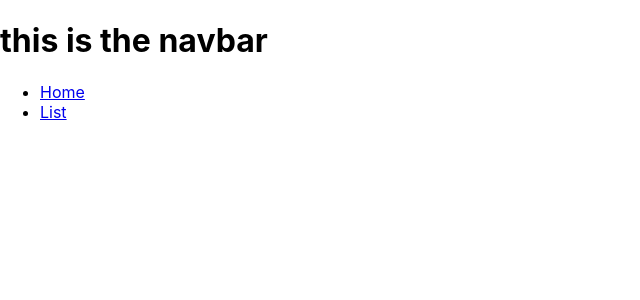
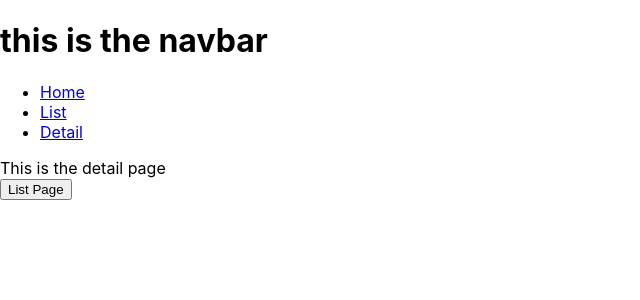
Before and after one commit to bpagador/react_spa_practice, a React (Create React App) app in the folder navigation-station/: page /detail in a window 1280 px wide. Shown: the top 300 px of the page, without its empty margins (0-640 px from the left). Built offline with nearby package versions, Linux system fonts and the light colour scheme.

Commit message:
added successful nav button in detail component

```diff
--- a/navigation-station/src/App.js
+++ b/navigation-station/src/App.js
@@ -8,7 +8,7 @@ import './App.css'
 import NavBar from './components/NavBar';
 import Home from './components/Home';
 import List from './components/List';
-// import Detail from './components/Detail';
+import Detail from './components/Detail';
 // import Bonus from './components/Bonus';
 
 
@@ -32,11 +32,11 @@ export default class App extends Component {
             path="/list"
             component={List}
             />
-            {/* <Route
+            <Route
             path="/detail"
             exact
             component={Detail} />
-            <Route
+            {/* <Route
             path="/bonus"
             exact
             component={Bonus}
--- a/navigation-station/src/components/Detail.js
+++ b/navigation-station/src/components/Detail.js
@@ -0,0 +1,15 @@
+import React from 'react'
+import  { Link } from 'react-router-dom'
+
+export default function Detail() {
+    return (
+        <div>
+            This is the detail page
+            <br></br>
+            <Link to="/list">
+                <button>List Page</button>
+            </Link>
+
+        </div>
+    )
+}
--- a/navigation-station/src/components/NavBar.js
+++ b/navigation-station/src/components/NavBar.js
@@ -3,8 +3,7 @@ import { Link } from 'react-router-dom'
 
 export default function NavBar() {
     return (
-        // <Router>
-            // <Switch>
+
                 <div>
                     <h1>this is the navbar </h1>
                         <ul>
@@ -16,11 +15,13 @@ export default function NavBar() {
                                 <Link to="/list">List</Link>
                             </li>
 
+                            <li>
+                                <Link to="/detail">Detail</Link>
+                            </li>
+
                         </ul>
                 </div>
-            // </Switch>
 
-        // </Router>
 
     )
 }
```
Also changed, not shown: 1 other file (tests, documents, lock files or other folders).
